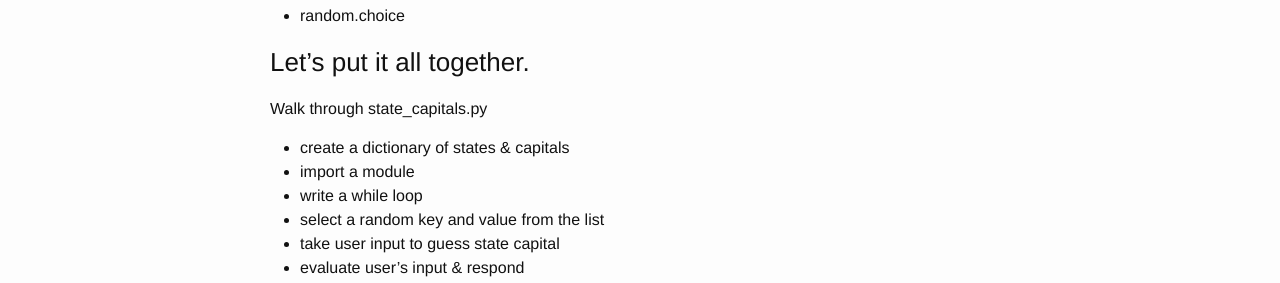
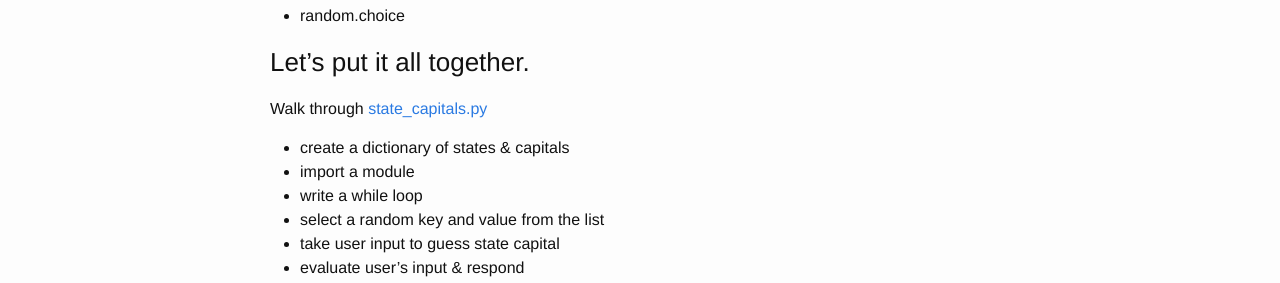
Before and after one commit to PhillyPythonWorkshop/PhillyPythonWorkshop.github.io, a Jekyll site: the page built from pages/saturday_lesson.md, in a window 1280 px wide. Shown: the part 1448-1731 px from the top of the page. Built offline with Jekyll 4.4.1, drawn with Linux system fonts in a browser that asks for light colours; part of the change alters nothing that is shown.

```diff
--- a/pages/saturday_lesson.md
+++ b/pages/saturday_lesson.md
@@ -54,7 +54,7 @@ permalink: /saturdaylesson/
 
 ###Let's put it all together.
 
-Walk through state_capitals.py
+Walk through [state_capitals.py](https://raw.githubusercontent.com/PhillyPythonWorkshop/PhillyPythonWorkshop.github.io/master/misc/state_capitals.py)
 
 * create a dictionary of states & capitals
 * import a module
```
